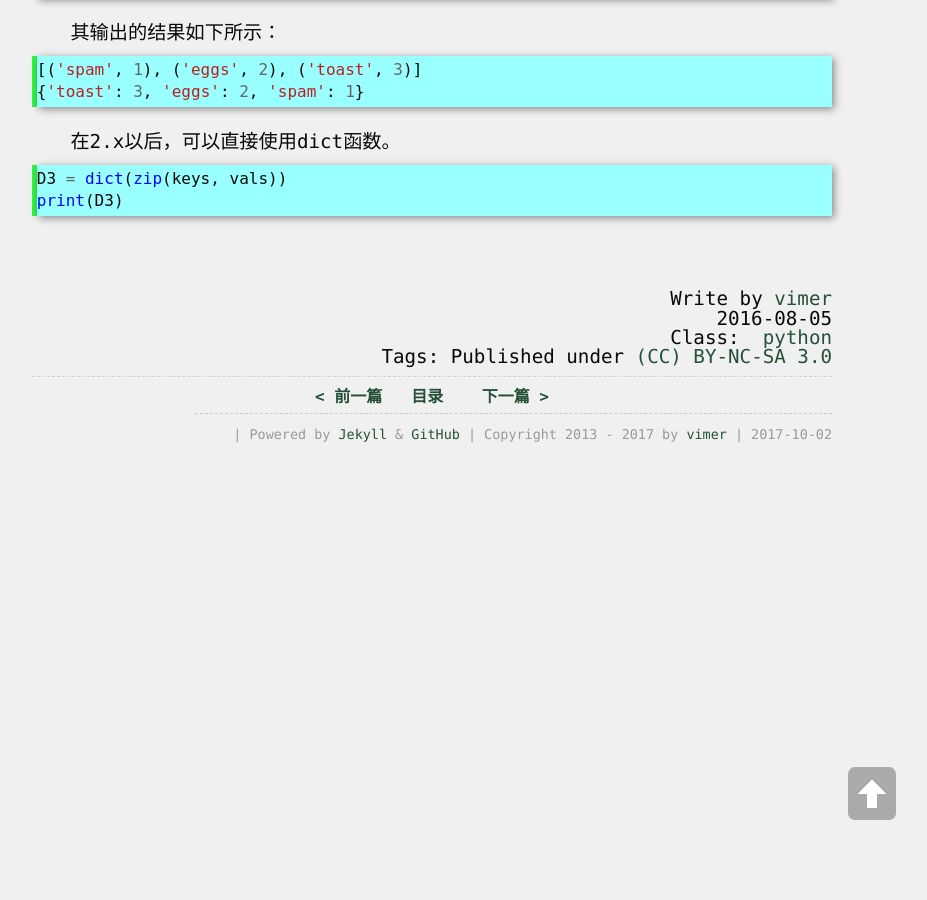
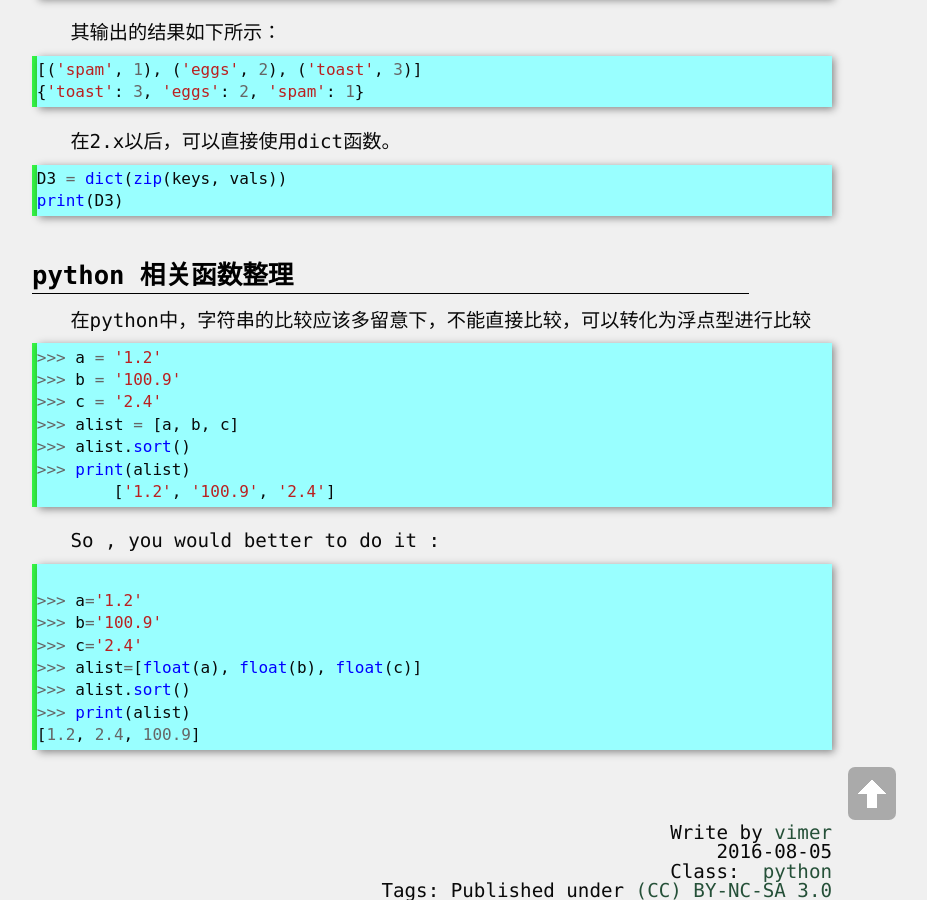
Before and after one commit to yuzibo/yuzibo.github.io, a Jekyll site: the page built from _posts/2016-08-05-python_expression.md, in a window 1280 px wide and 900 px high, scrolled down 3039 px. Shown: the whole window, without its empty margins (208-1135 px from the left). Built offline with Jekyll 4.4.1, drawn with Linux system fonts in a browser that asks for light colours; comment, search, counter and statistics services are not loaded; some of the changed text lies outside the part shown.

Commit message:
update some article

````diff
--- a/_posts/2016-08-05-python_expression.md
+++ b/_posts/2016-08-05-python_expression.md
@@ -45,11 +45,11 @@ for(key, value) in D.items():
 ### 注意，*p 通用复制在2.x中不可用
 
 #  计数器
- 这里的计数器类似于c语言中的for循环，典型的用法如下：
+ 这里的计数器类似于c语言中的for循环，典型的用法如下, from 0 to (i - 1)：
 
 ```python
 for i in range(3):
-	print(x, 'pythons')
+	print(i, 'pythons')
 ```
 就会打印三个pythons.
 
@@ -173,3 +173,30 @@ print(D2)
 D3 = dict(zip(keys, vals))
 print(D3)
 ```
+
+# python 相关函数整理
+
+在python中，字符串的比较应该多留意下，不能直接比较，可以转化为浮点型进行比较
+
+```python
+>>> a = '1.2'
+>>> b = '100.9'
+>>> c = '2.4'
+>>> alist = [a, b, c]
+>>> alist.sort()
+>>> print(alist)
+	['1.2', '100.9', '2.4']
+```
+
+So , you would better to do it :
+
+```python
+
+>>> a='1.2'
+>>> b='100.9'
+>>> c='2.4'
+>>> alist=[float(a), float(b), float(c)]
+>>> alist.sort()
+>>> print(alist)
+[1.2, 2.4, 100.9]
+```
````
Also changed, not shown: _posts/2016-07-29-python_input_output_file.md (renamed from _posts/2016-07-29-python_1.md, +1 -1 lines), _posts/2017-06-04-busybox_qemu_kernel.md (+3 -1 lines).
